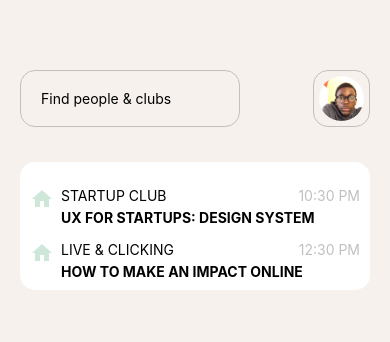
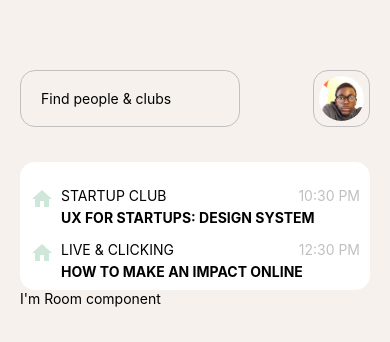
Before and after one commit to niemet0502/clubhouse-redesign, a React Native app: screen / in a window 390 px wide. Shown: the top 342 px of the page. Built offline with nearby package versions, Linux system fonts and the light colour scheme.

Commit message:
main :: added room component structure

```diff
--- a/App.js
+++ b/App.js
@@ -2,6 +2,8 @@ import { StatusBar } from 'expo-status-bar';
 import React from 'react';
 import { StyleSheet, Text, View, TextInput, Image, Button } from 'react-native';
 import { MaterialCommunityIcons } from '@expo/vector-icons';
+import Room from "./components/Room"
+
 const Upcoming = [
   {
     title: 'Startup club',
@@ -44,6 +46,8 @@ export default function App() {
            </View>
         ))}
       </View>
+
+      <Room />
     </View>
   );
 }
--- a/components/Room.js
+++ b/components/Room.js
@@ -1,8 +1,12 @@
 import React from 'react';
 import { View, Text, StyleSheet, TouchableOpacity } from 'react-native';
 
-const Room = (props) => {
-
+export default function Room() {
+  return (
+    <View>
+      <Text>I'm Room component</Text>
+    </View>
+  )
 }
 
 const styles = StyleSheet.create({
```
